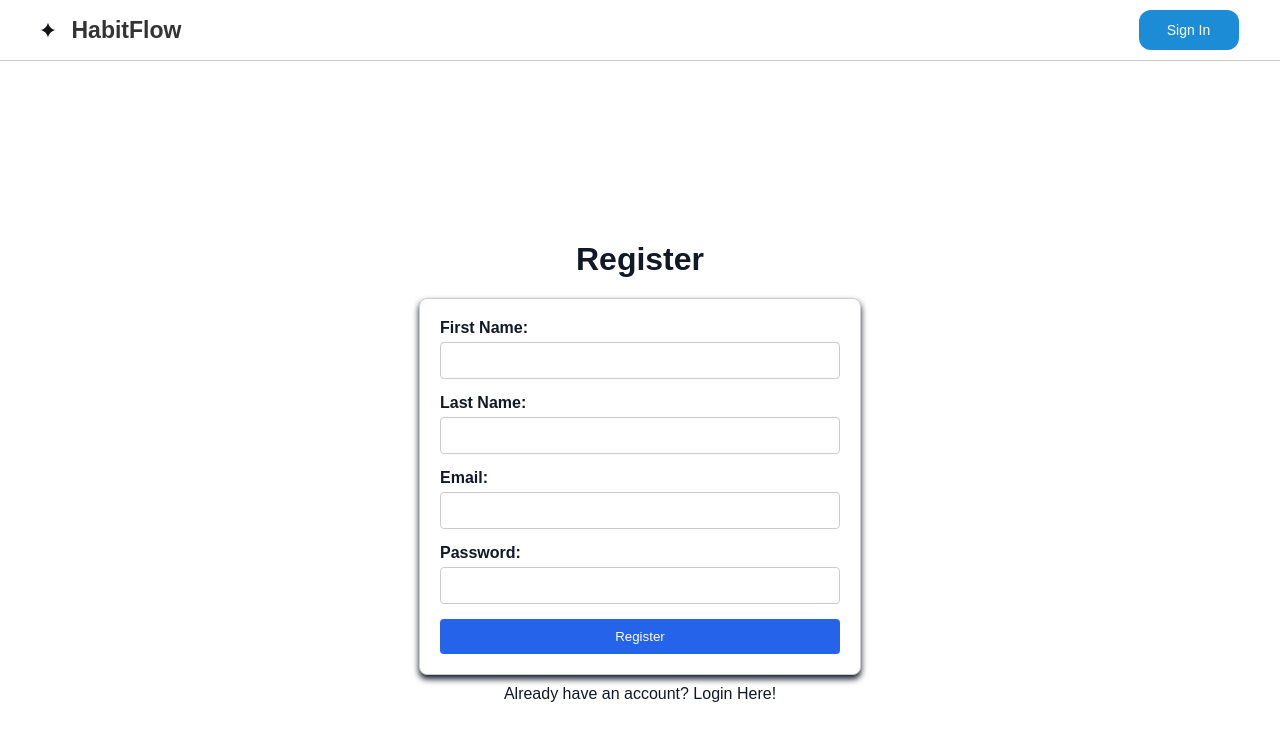
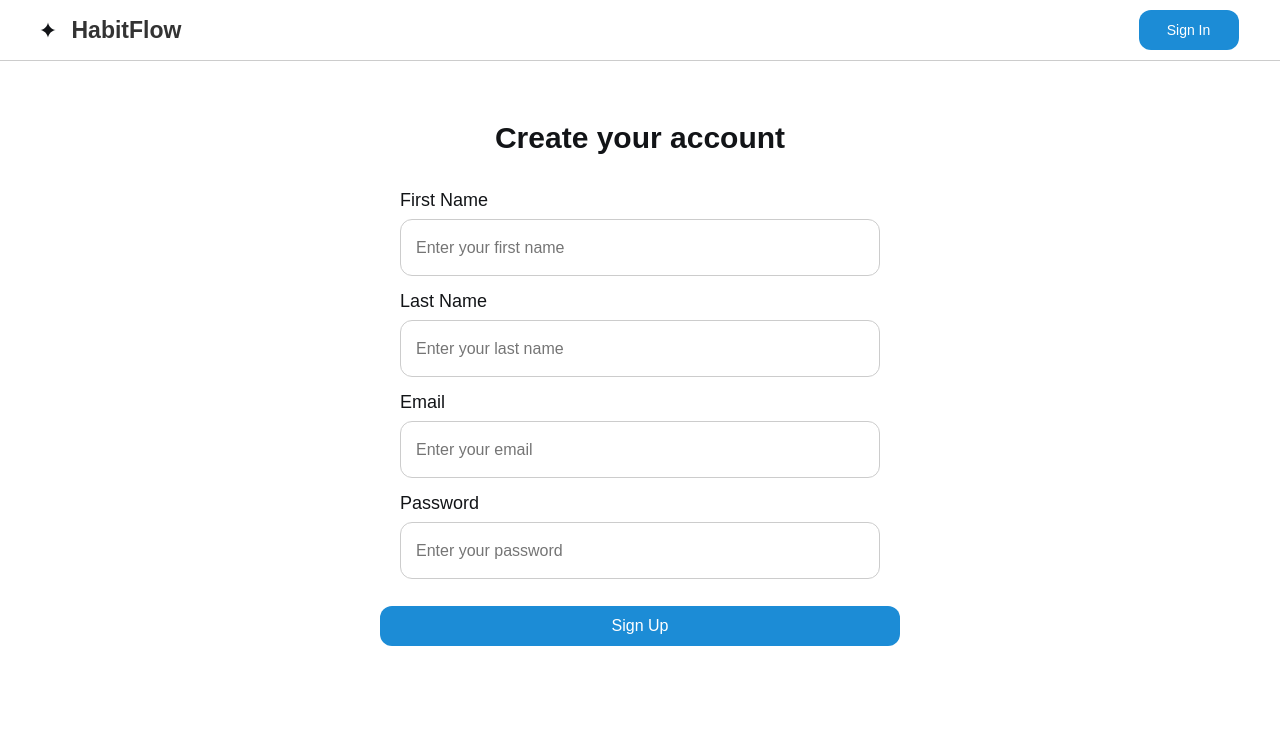
Before and after one commit to stevanovicc/habit-flow-react, a React (Create React App) app: page / in a window 1280 px wide. Both pictures are taken after a click on the button "Sign Up". Shown: the top 740 px of the page. Built offline with nearby package versions, Linux system fonts and the light colour scheme.

Commit message:
Changed styling for the register page in CSS

```diff
--- a/src/components/Header.css
+++ b/src/components/Header.css
@@ -42,6 +42,6 @@ header {
     margin-right: 20px;
 }
 
-.button:hover {
+.header-button:hover {
     background-color: #0056b3;
 }
--- a/src/login/Loginpage.css
+++ b/src/login/Loginpage.css
@@ -63,7 +63,7 @@ body {
     height: 35px;
     padding: 10px;
     border: 1px solid #DBE0E5;
-    border-radius: 10px;
+    border-radius: 12px;
     background-color: #ffffff;
     box-shadow: none;
     outline: none;
@@ -81,7 +81,7 @@ body {
     font-size: 16px;
     font-weight: bold;
     border: none;
-    border-radius: 10px;
+    border-radius: 12px;
     background-color: #1C8CD6;
     color: #fff;
     font-size: 16px;
@@ -91,3 +91,7 @@ body {
     display: block;
     transition: background-color 0.3s ease;
 }
+
+.login-button:hover {
+    background-color: #0056b3;
+}
--- a/src/login/Loginpage.js
+++ b/src/login/Loginpage.js
@@ -1,5 +1,5 @@
 import React, { useState } from 'react';
-import { Link, useNavigate } from 'react-router-dom';
+import { useNavigate } from 'react-router-dom';
 import "./LoginPage.css"
 import { signInWithEmailAndPassword } from 'firebase/auth';
 import { auth } from '../firebase/firebase';
--- a/src/register/RegisterPage.css
+++ b/src/register/RegisterPage.css
@@ -2,6 +2,14 @@ html,
 body {
     margin: 0;
     height: 100%;
+    font-family: Arial, sans-serif;
+    background-color: #FFFFFF;
+}
+
+.register-page {
+    height: 100%;
+    width: 100%;
+    background-color: #fff;
 }
 
 .register-container {
@@ -9,69 +17,73 @@ body {
     flex-direction: column;
     align-items: center;
     justify-content: center;
-    height: 100vh;
+    width: 100%;
+    height: 100%;
     background-color: #fff;
+    border-radius: 0 4px 8px rgba(0, 0, 0, 0.1);
     font-family: Arial, sans-serif;
+    text-align: center;
 }
 
 .register-h1 {
-    color: #111827;
-    margin-bottom: 20px;
-    text-align: center;
+    margin-top: 60px;
+    font-size: 30px;
+    font-weight: bold;
+    color: #121417;
+    margin-bottom: 35px;
 }
 
 .register-form {
-    background: #fff;
-    border: 1px solid #ccc;
-    border-radius: 8px;
-    box-shadow: 0 4px 6px #111827;
-    padding: 20px;
-    width: 400px;
+    display: flex;
+    flex-direction: column;
+}
+
+.register-div {
+    margin-bottom: 15px;
 }
 
 .register-label {
+    font-size: 18px;
+    color: #121417;
+    margin-bottom: 8px;
     display: block;
-    margin-bottom: 5px;
-    color: #111827;
-    font-weight: bold;
+    text-align: left;
 }
 
 .register-input {
-    width: 100%;
-    padding: 10px;
-    margin-bottom: 15px;
+    width: 448px;
+    height: 25px;
     border: 1px solid #ccc;
-    border-radius: 4px;
-    box-sizing: border-box;
+    border-radius: 12px;
+    font-size: 16px;
+    color: #637887;
+    padding: 15px;
+}
+
+.register-input:focus {
+    border-color: #007bff;
+    outline: none;
 }
 
 .register-button {
-    background: #2563eb;
-    color: #fff;
-    padding: 10px 15px;
+    margin-top: 12px;
+    width: 520px;
+    height: 40px;
+    background-color: #1C8CD6;
+    color: white;
     border: none;
-    border-radius: 4px;
+    border-radius: 12px;
+    font-size: 16px;
     cursor: pointer;
-    width: 100%;
+    transition: background-color 0.3s;
 }
 
 .register-button:hover {
-    background: #1E40AF;
-}
-
-.register-link {
-    display: block;
-    margin-top: 10px;
-    color: #111827;
-    text-decoration: none;
-    text-align: center;
-}
-
-.register-link:hover {
-    text-decoration: underline;
+    background-color: #0056b3;
 }
 
 .error-message {
     color: red;
-    margin-bottom: 1rem;
+    font-size: 14px;
+    margin-top: 10px;
 }
--- a/src/register/RegisterPage.js
+++ b/src/register/RegisterPage.js
@@ -1,5 +1,5 @@
 import React, { useState } from 'react';
-import { Link,useNavigate } from 'react-router-dom';
+import { useNavigate } from 'react-router-dom';
 import "./RegisterPage.css";
 import { createUserWithEmailAndPassword } from 'firebase/auth';
 import { auth, db } from '../firebase/firebase';
@@ -41,48 +41,53 @@ const RegisterPage = () => {
     <div className='register-page'>
       <Header/>
       <div className='register-container'>
-        <h1 className='register-h1'>Register</h1>
-        <form onSubmit={handleSubmit} className='register-form'>
+        <h1 className='register-h1'>Create your account</h1>
+        <form className='register-form'>
         <div className='register-div'>
-        <label className='register-label'>First Name:</label>
+        <label className='register-label'>First Name</label>
         <input
          type="text"
+         placeholder='Enter your first name'
          value={fname}
          onChange ={(e) => setFname(e.target.value)}
          className='register-input'
         />
         </div>
         <div className='register-div'>
-        <label className='register-label'>Last Name:</label>
+        <label className='register-label'>Last Name</label>
         <input
           type="text"
           value={lname}
+          placeholder='Enter your last name'
           onChange={(e) => setLname(e.target.value)}
           className='register-input'
         />
       </div>
       <div className='register-div'>
-        <label className='register-label'>Email:</label>
+        <label htmlFor='email' className='register-label'>Email</label>
         <input
+          id='email'
           type="email"
+          placeholder='Enter your email'
           value={email}
           onChange={(e) => setEmail(e.target.value)}
           className='register-input'
         />
       </div>
       <div className='register-div'>
-        <label className='register-label'>Password:</label>
+        <label htmlFor='password' className='register-label'>Password</label>
         <input
+          id='password'
           type="password"
+          placeholder='Enter your password'
           value={password}
           onChange={(e) => setPassword(e.target.value)}
           className='register-input'
         />
       </div>
-      <button type="submit" className='register-button'>Register</button>
-      {erorMessage && <p className="error-message">{erorMessage}</p>}
     </form>
-    <Link to="/" className='register-link'>Already have an account? Login Here!</Link>
+    <button type="submit" onClick={handleSubmit} className='register-button'>Sign Up</button>
+    {erorMessage && <p className="error-message">{erorMessage}</p>}
     </div>
     </div>
   );
```
